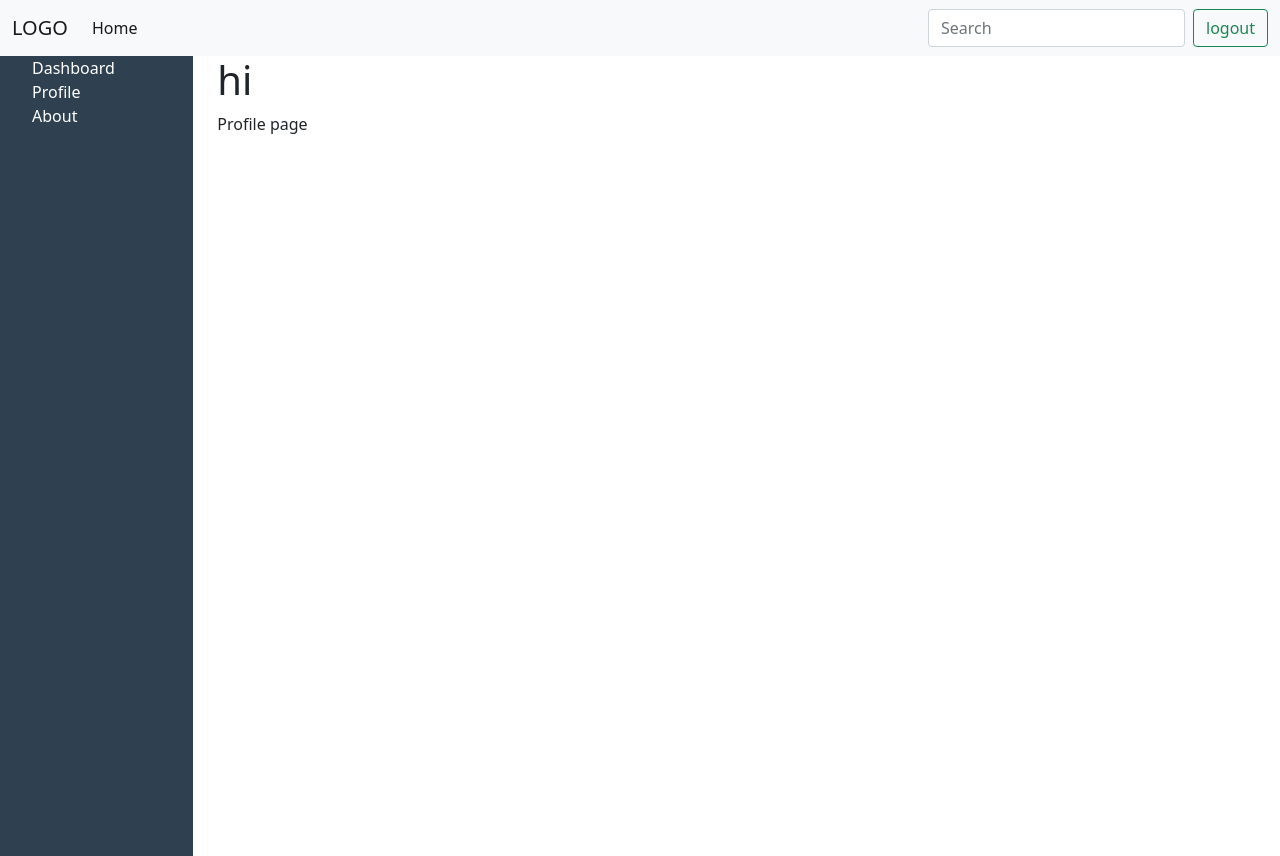
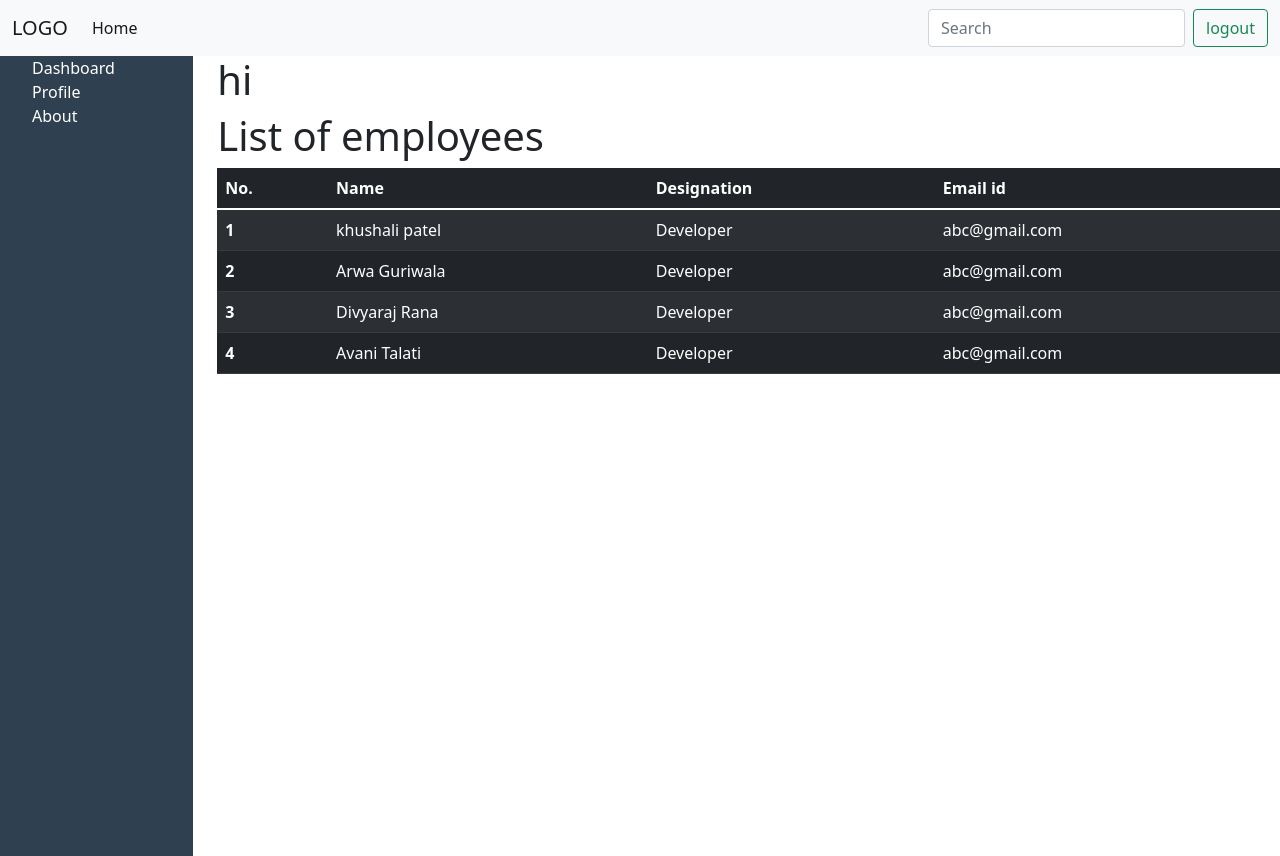
Before and after one commit to DivyarajsinhRana/user-authentication, a React (Create React App) app in the folder authentication/: page /dashboard/Profile in a window 1280 px wide. Built offline with nearby package versions, Linux system fonts and the light colour scheme; sample sign-in values are in the browser's storage.

Commit message:
profile page done

```diff
--- a/authentication/src/App.js
+++ b/authentication/src/App.js
@@ -38,7 +38,6 @@ const App = () => {
       >
 
         </Route>
-
      </Routes>
       {/* <Route path='/profile' element={<Profile/>}/>
       <Route path='/about' element={<About/>}/> */}
--- a/authentication/src/Pages/Profile/Profile.jsx
+++ b/authentication/src/Pages/Profile/Profile.jsx
@@ -3,9 +3,49 @@ import React from 'react'
 const Profile = () => {
     console.log("Hello");
     return (
-       <div>
-           Profile page
-       </div>
+        <>
+        <div>
+        <h1>List of employees</h1>
+    </div>
+  <div>
+    <table className="table table-striped table-dark">
+      <thead>
+        <tr>
+          <th scope="col">No.</th>
+          <th scope="col">Name</th>
+          <th scope="col">Designation</th>
+          <th scope="col">Email id</th>
+        </tr>
+      </thead>
+      <tbody>
+        <tr>
+          <th scope="row">1</th>
+          <td>khushali patel</td>
+          <td>Developer</td>
+          <td>abc@gmail.com</td>
+        </tr>
+        <tr>
+          <th scope="row">2</th>
+          <td>Arwa Guriwala</td>
+          <td>Developer</td>
+          <td>abc@gmail.com</td>
+        </tr>
+        <tr>
+          <th scope="row">3</th>
+          <td>Divyaraj Rana</td>
+          <td>Developer</td>
+          <td>abc@gmail.com</td>
+        </tr>
+        <tr>
+          <th scope="row">4</th>
+          <td>Avani Talati</td>
+          <td>Developer</td>
+          <td>abc@gmail.com</td>
+        </tr>
+      </tbody>
+    </table>
+  </div>
+        </>
 
 
     )
```
